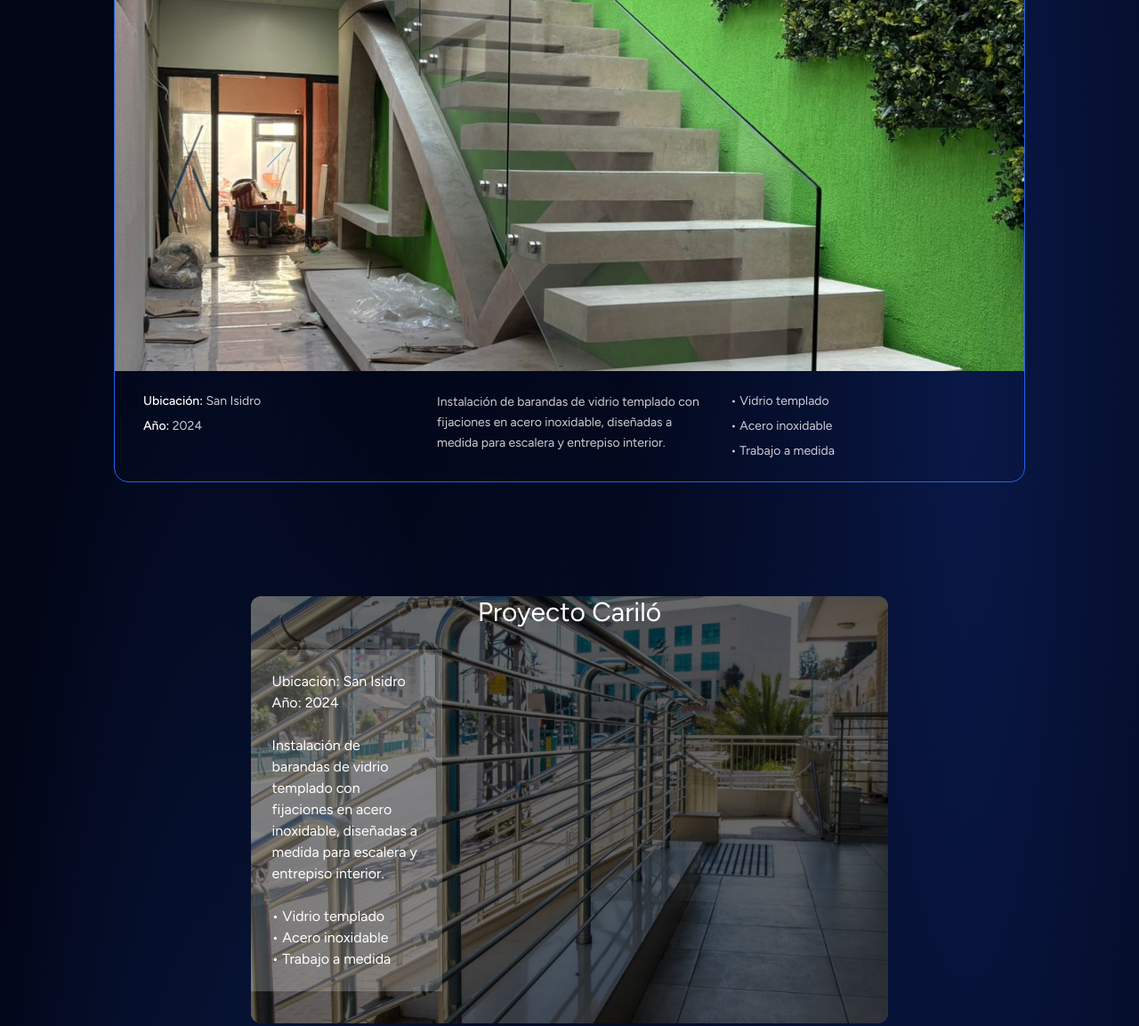
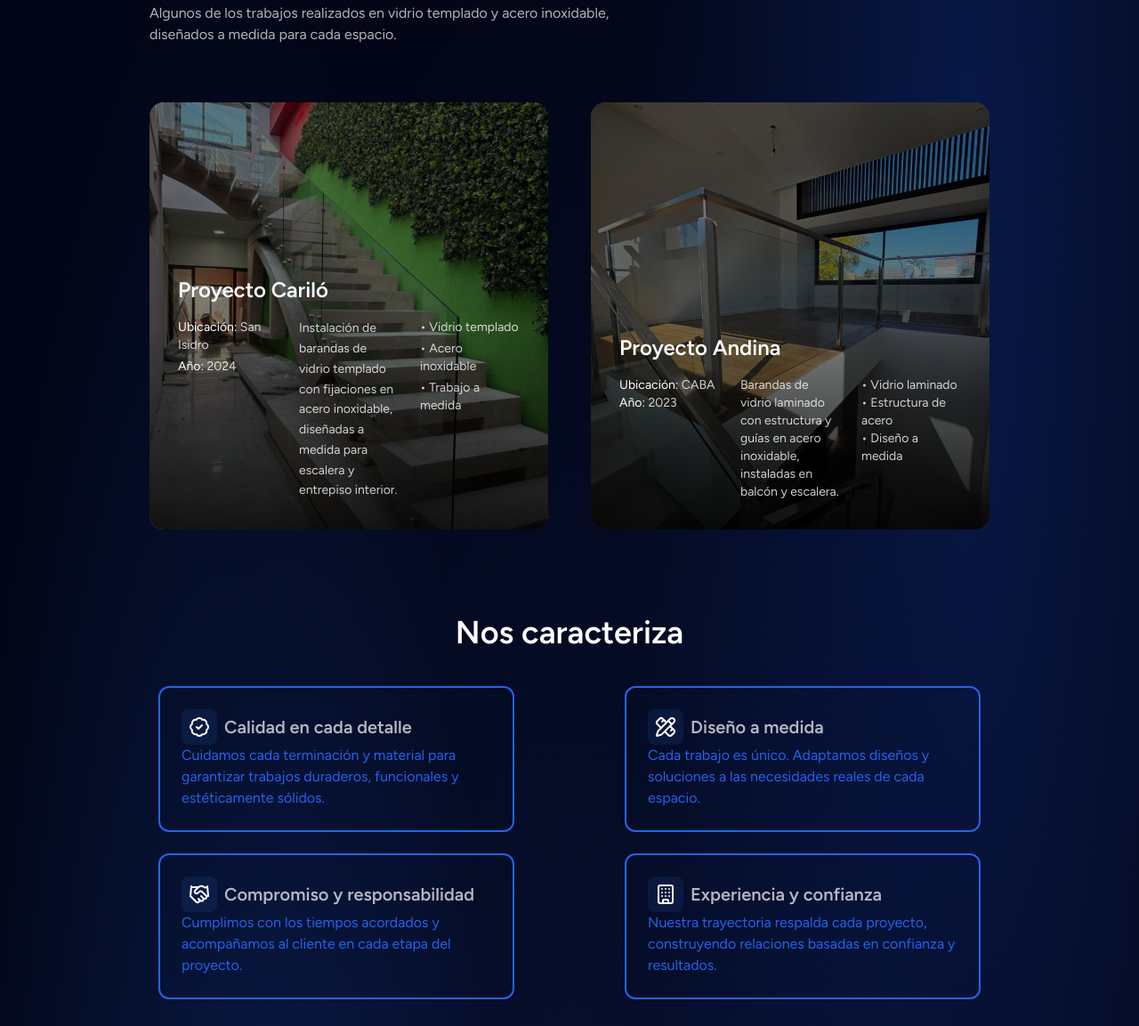
Before and after one commit to aleortizzz/website-jc, a website: page index.html in a window 1280 px wide. Shown: the part 1525-2678 px from the top of the page at 89% size. Drawn offline with nearby package versions, Linux system fonts and the light colour scheme.

Commit message:
volviendo al proyecto

```diff
--- a/index.html
+++ b/index.html
@@ -37,7 +37,7 @@
     <nav class="relative grid grid-cols-3 px-10 pt-3">
 
       <div>
-        <img src="./src/imgs/logo-jc-blanco.png" class="w-28" alt="">
+        <img src="./src/imgs/logo-jc-blanco.png" class="w-36" alt="">
       </div>
 
       <div class="flex justify-between items-center">
@@ -63,7 +63,7 @@
       <div class="grid grid-cols-2">
         <div class="flex justify-center flex-col">
           <div class="animate-fade-down" style="text-shadow: 0 4px 8px rgba(0,0,0,.6);">
-            <h1 class="text-7xl">Barandas de <span class="text-blue-600">Acero Inoxidable</span> de Alta Calidad</h1>
+            <h1 class="text-7xl"><span class="text-blue-600">Barandas</span> de Alta Calidad</h1>
           </div>
           <div class="flex gap-6 mt-6">
             <button
@@ -120,7 +120,9 @@
   <main class="mx-32 ">
 
     <div id="sobre-nosotros" class="mt-20">
-      <h2 class="text-3xl text-center font-semibold text-blue-600">• Sobre Nosotros •</h2>
+      <!-- <h2 class="text-3xl text-center font-semibold text-blue-600">• Sobre Nosotros •</h2> -->
+      <h2 class="text-4xl font-semibold text-white text-center">Sobre Nosotros</h2>
+
       <div class="flex gap-6 justify-center text-center mt-10 text-lg">
 
 
@@ -162,40 +164,34 @@
 
 
 
-
+<!--
     <section class="mt-32">
 
       <div class="max-w-6xl mx-auto rounded-2xl overflow-hidden border border-blue-600">
 
-        <!-- TÍTULO -->
         <div class="px-8 py-5 border-b border-white/10">
           <h3 class="text-3xl text-center font-semibold">
             Proyecto Cariló
           </h3>
         </div>
 
-        <!-- IMAGEN -->
         <div class="w-full h-[420px]">
           <img src="./src/imgs/templado-botones-sin-pasamanos/img-principal2.jpeg" alt="Proyecto Cariló"
             class="w-full h-full object-cover" />
         </div>
 
-        <!-- INFO -->
-        <div class="grid grid-cols-1 md:grid-cols-3 gap-8 px-8 py-6 text-white/80 text-sm">
+        <div class="flex justify-between px-8 py-6 text-white/80 text-sm">
 
-          <!-- COLUMNA 1 -->
           <ul class="space-y-2">
             <li><span class="text-white font-medium">Ubicación:</span> San Isidro</li>
             <li><span class="text-white font-medium">Año:</span> 2024</li>
           </ul>
 
-          <!-- COLUMNA 2 -->
-          <p class="leading-relaxed">
+          <p class="leading-relaxed w-2/4">
             Instalación de barandas de vidrio templado con fijaciones en acero
             inoxidable, diseñadas a medida para escalera y entrepiso interior.
           </p>
 
-          <!-- COLUMNA 3 -->
           <ul class="space-y-2">
             <li>• Vidrio templado</li>
             <li>• Acero inoxidable</li>
@@ -206,65 +202,110 @@
 
       </div>
 
-    </section>
+    </section> -->
 
 
-    <section class="mt-32">
-      <div class="flex items-center justify-center">
+    <section id="proyectos" class="mt-40">
 
-        <!-- CONTENEDOR -->
-        <div class="relative w-[70%] h-[60vh] rounded-xl overflow-hidden group">
+      <!-- TÍTULO -->
+      <div class="max-w-7xl mx-auto px-10 mb-16">
+        <h2 class="text-4xl font-semibold text-white">
+          Proyectos realizados
+        </h2>
+        <p class="text-white/70 mt-2 max-w-xl">
+          Algunos de los trabajos realizados en vidrio templado y acero inoxidable,
+          diseñados a medida para cada espacio.
+        </p>
+      </div>
 
-          <!-- IMAGEN (la que hace zoom) -->
-          <div class="absolute inset-0 bg-cover bg-center transition-transform group-hover:scale-110"
-            style="background-image: url(./src/imgs/img-form.jpg);"></div>
+      <!-- GRID DE PROYECTOS -->
+      <div class="max-w-7xl mx-auto px-10 grid grid-cols-1 md:grid-cols-2 gap-12">
 
-          <!-- OVERLAY -->
-          <div class="absolute inset-0 bg-black/60 group-hover:bg-black/70 transition-all z-10"></div>
+        <!-- PROYECTO -->
+        <div class="relative h-[60vh] rounded-2xl overflow-hidden group">
+
+          <!-- IMAGEN -->
+          <div class="absolute inset-0 bg-cover bg-center transition-transform duration-700 group-hover:scale-110"
+            style="background-image: url(./src/imgs/templado-botones-sin-pasamanos/img-principal2.jpeg);"></div>
+
+          <!-- OVERLAY OSCURO -->
+          <div class="absolute inset-0 bg-black/50 group-hover:bg-black/60 transition-all"></div>
+
+          <!-- GRADIENT PARA TEXTO -->
+          <div class="absolute inset-x-0 bottom-0 h-56 bg-gradient-to-t from-black/80 to-transparent"></div>
 
           <!-- CONTENIDO -->
-          <div class="relative z-20">
-            <div>
-              <div class="flex justify-center mb-6">
-               <span class="text-3xl">Proyecto Cariló</span>
-              </div>
+          <div class="absolute bottom-0 inset-x-0 p-8 z-10 text-white">
 
-              <div class="w-[30%] flex flex-col gap-6  bg-white/20 p-6 h-full">
+            <h3 class="text-2xl font-semibold">
+              Proyecto Cariló
+            </h3>
 
-                <ul>
-                  <li>Ubicación: San Isidro</li>
-                  <li>Año: 2024</li>
+            <div class="grid grid-cols-1 md:grid-cols-3 gap-6 mt-4 text-sm text-white/80">
+
+              <ul class="space-y-1">
+                <li><span class="text-white">Ubicación:</span> San Isidro</li>
+                <li><span class="text-white">Año:</span> 2024</li>
               </ul>
 
-                <p> Instalación de barandas de vidrio templado con fijaciones en acero inoxidable, diseñadas a medida
-                  para escalera y entrepiso interior. </p>
+              <p class="leading-relaxed">
+                Instalación de barandas de vidrio templado con fijaciones en acero
+                inoxidable, diseñadas a medida para escalera y entrepiso interior.
+              </p>
 
-                <ul>
+              <ul class="space-y-1">
                 <li>• Vidrio templado</li>
                 <li>• Acero inoxidable</li>
                 <li>• Trabajo a medida</li>
               </ul>
+
             </div>
 
+          </div>
+        </div>
+
+        <!-- DUPLICÁ ESTE BLOQUE PARA OTRO PROYECTO -->
+        <div class="relative h-[60vh] rounded-2xl overflow-hidden group">
+
+          <div class="absolute inset-0 bg-cover bg-center transition-transform duration-700 group-hover:scale-110"
+            style="background-image: url(./src/imgs/Baranda-vidrio-laminado/img-principal.jpeg);"></div>
+
+          <div class="absolute inset-0 bg-black/50 group-hover:bg-black/60 transition-all"></div>
+          <div class="absolute inset-x-0 bottom-0 h-56 bg-gradient-to-t from-black/80 to-transparent"></div>
+
+          <div class="absolute bottom-0 inset-x-0 p-8 z-10 text-white">
+            <h3 class="text-2xl font-semibold">Proyecto Andina</h3>
+
+            <div class="grid grid-cols-1 md:grid-cols-3 gap-6 mt-4 text-sm text-white/80">
+              <ul>
+                <li><span class="text-white">Ubicación:</span> CABA</li>
+                <li><span class="text-white">Año:</span> 2023</li>
+              </ul>
+
+              <p>
+                Barandas de vidrio laminado con estructura y guías en acero inoxidable,
+                instaladas en balcón y escalera.
+              </p>
+
+              <ul>
+                <li>• Vidrio laminado</li>
+                <li>• Estructura de acero</li>
+                <li>• Diseño a medida</li>
+              </ul>
             </div>
           </div>
 
         </div>
 
       </div>
+
+
     </section>
 
 
 
-
-
-
-
-
-
-
     <div id="caracteristicas" class="mt-24">
-      <h2 class="text-3xl font-semibold text-blue-600 text-center mb-10">• Nos caracteriza •</h2>
+      <h2 class="text-4xl font-semibold text-white mb-10 text-center">Nos caracteriza</h2>
       <div class="grid grid-cols-2 gap-6">
 
         <div class="flex justify-center">
```
Also changed, not shown: src/output.css. Lines whose indentation alone changed are shown as unchanged.
